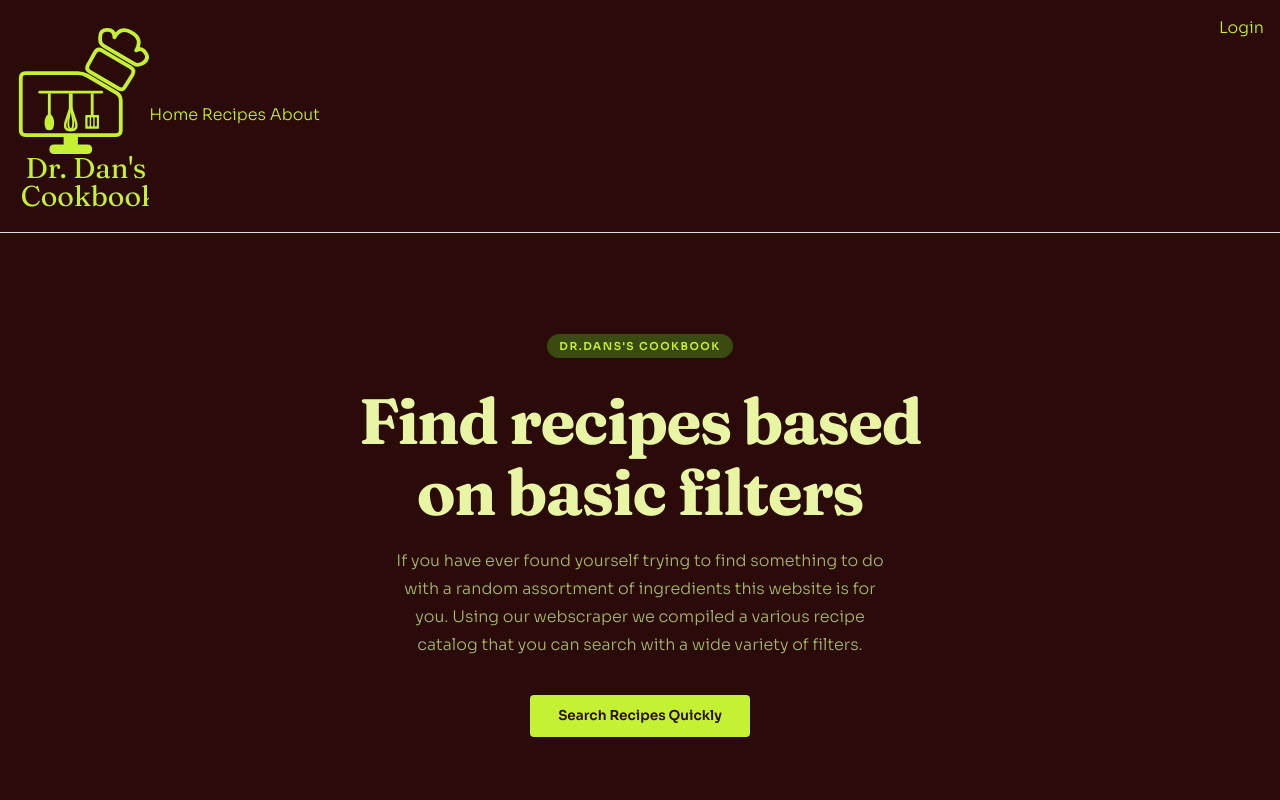
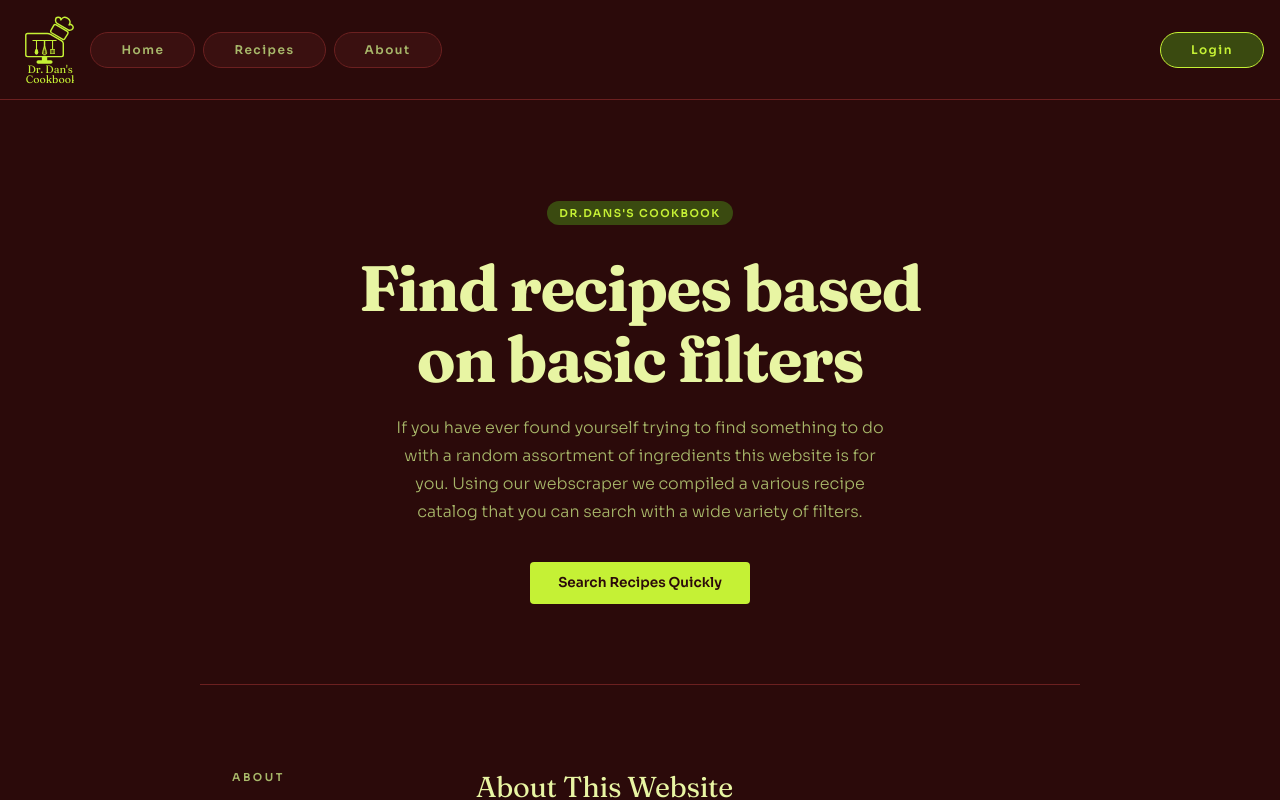
Before and after one commit to J-amie-nmt/SWE_GR_2, a Next.js app in the folder recipe-search/: page / in a window 1280 px wide. Shown: the top 800 px of the page. Built offline with nearby package versions, Linux system fonts and the light colour scheme; no server answers.

Commit message:
Navigation buttons now stylized and logo adjusted to fit in line with bar

```diff
--- a/recipe-search/app/components/DCBLogo.tsx
+++ b/recipe-search/app/components/DCBLogo.tsx
@@ -7,7 +7,7 @@ type Props = {
 }
 
 export default function DCBLogo({
-  size = 200,
+  size = 75,
   animateOnHover = true,
   highlightOnHover = true
 }: Props) {
--- a/recipe-search/app/components/Nav.tsx
+++ b/recipe-search/app/components/Nav.tsx
@@ -1,17 +1,26 @@
 "use client"
-
 import Link from "next/link"
 import DCBLogo from "./DCBLogo"
 
 export default function Nav() {
   return (
-    <nav style={{ padding: "1rem", borderBottom: "1px solid #ddd" }}>
-      <Link href="/"><DCBLogo/></Link>
-      <Link href="/">Home</Link>{" "}
-      <Link href="/recipes">Recipes</Link>{" "}
-      <Link href="/about">About</Link>{" "}
-      <div className="absolute top-4 right-4">
-      <Link href="/login">Login</Link>
+    <nav style={{
+      padding: "0.75rem 1.5rem",
+      borderBottom: "1px solid var(--border)",
+      display: "flex",
+      alignItems: "center",
+      gap: "0.5rem",
+      background: "var(--bg)",
+      position: "relative",
+    }}>
+      <Link href="/" style={{ marginRight: "0.53rem", display: "flex", alignItems: "center" }}>
+        <DCBLogo />
+      </Link>
+      <Link href="/" className="nav-pill">Home</Link>
+      <Link href="/recipes" className="nav-pill">Recipes</Link>
+      <Link href="/about" className="nav-pill">About</Link>
+      <div style={{ position: "absolute", top: "50%", right: "1rem", transform: "translateY(-50%)" }}>
+        <Link href="/login" className="nav-pill nav-pill--accent">Login</Link>
       </div>
     </nav>
   )
--- a/recipe-search/app/theme.css
+++ b/recipe-search/app/theme.css
@@ -181,6 +181,39 @@ select:focus {
   margin-bottom: 16px;
 }
 
+/* Nav pills */
+.nav-pill {
+  display: inline-block;
+  font-size: 0.75rem;
+  font-weight: 700;
+  letter-spacing: 1.5px;
+  background: var(--bg-raised);
+  color: var(--ink-muted);
+  padding: 8px 30px;
+  border-radius: 100px;
+  border: 1.5px solid var(--border);
+  transition: background 0.2s, color 0.2s, border-color 0.2s, transform 0.15s;
+  font-family: 'Sora', sans-serif;
+}
+
+.nav-pill:hover {
+  background: var(--accent-dim);
+  color: var(--accent);
+  border-color: var(--accent);
+  transform: translateY(-1px);
+}
+
+.nav-pill--accent {
+  background: var(--accent-dim);
+  color: var(--accent);
+  border-color: var(--accent);
+}
+
+.nav-pill--accent:hover {
+  background: var(--accent);
+  color: var(--bg);
+}
+
 /*page animation*/
 @keyframes fadeUp {
   from {
```
